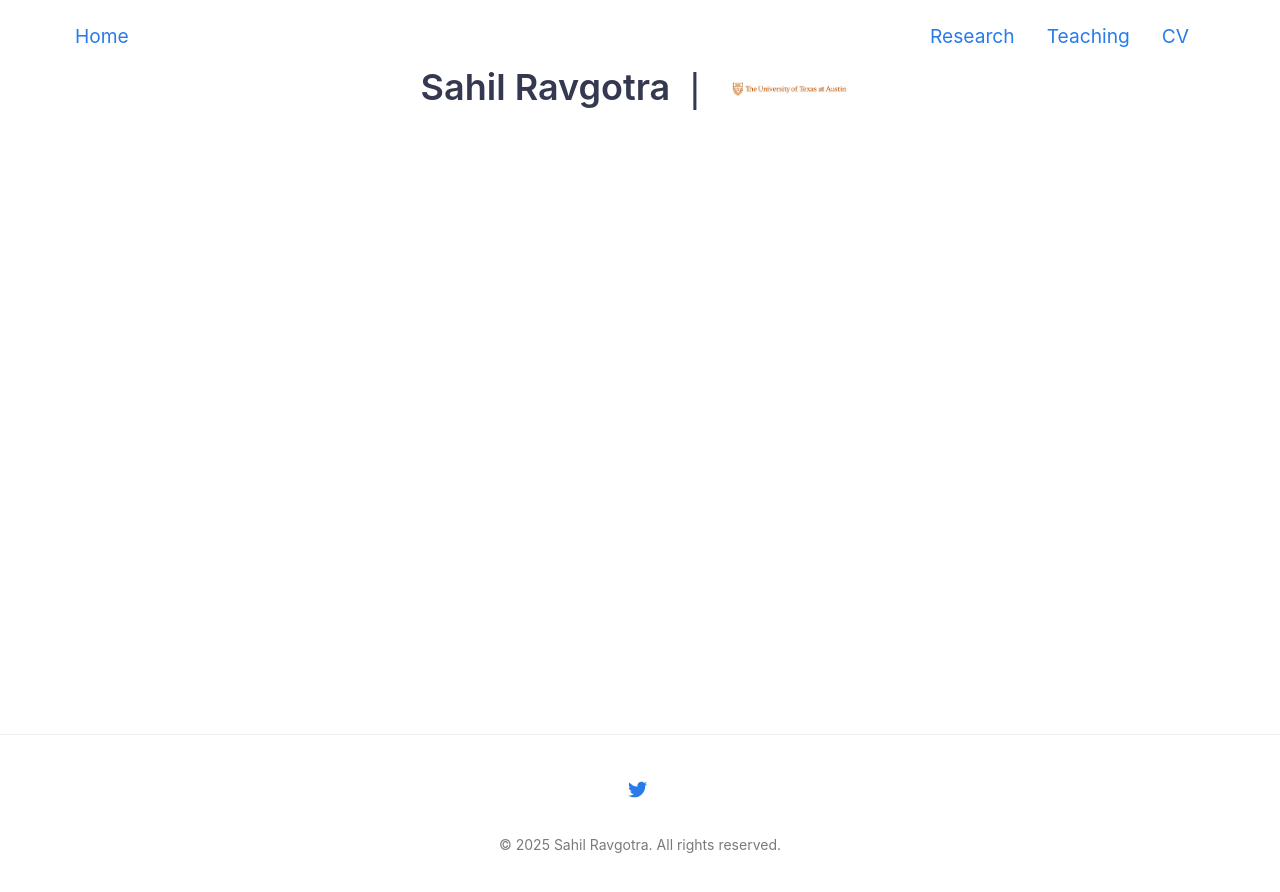
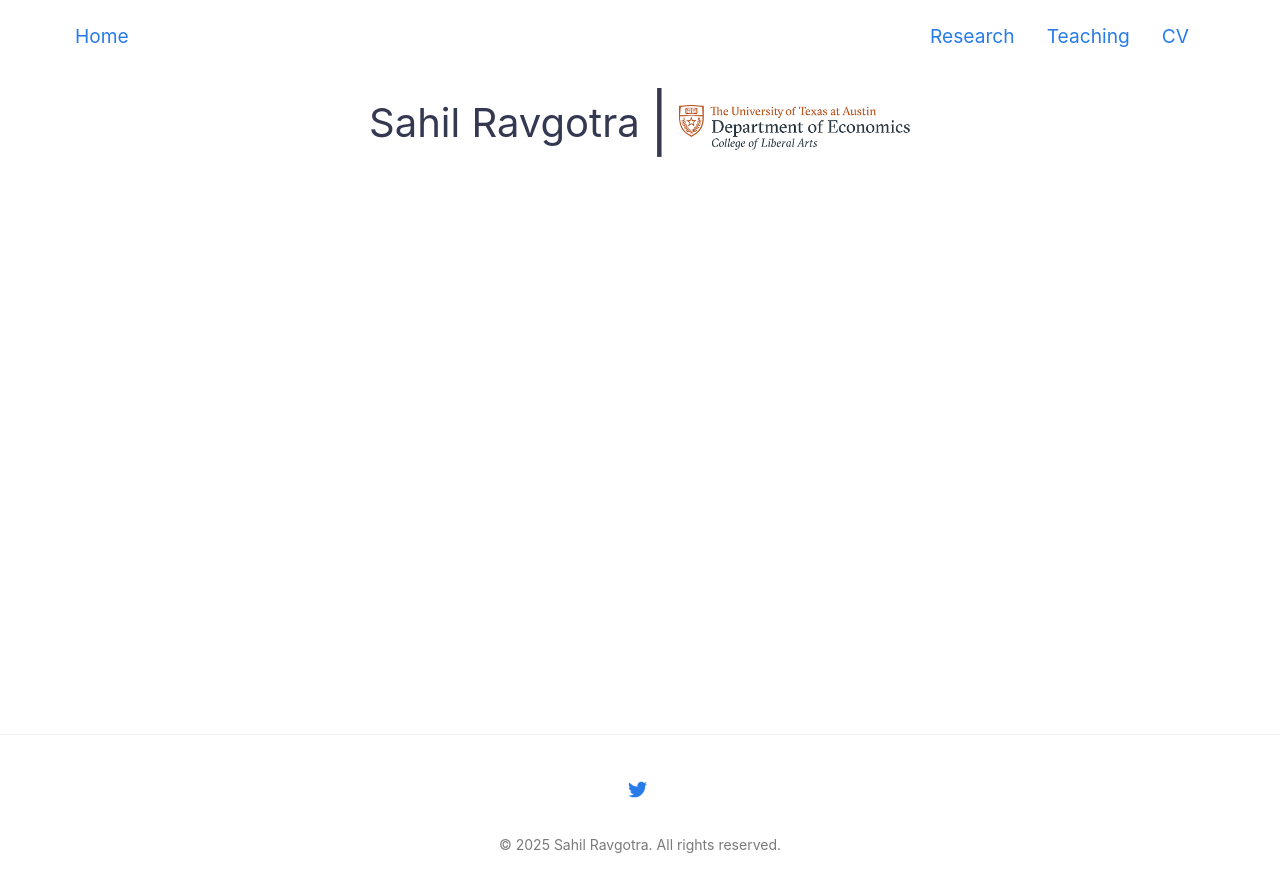
Before and after one commit to ravgotrasahil/ravgotrasahil-github.io, a Jekyll site: the page built from index.md, in a window 1280 px wide. Shown: the top 892 px of the page. Built offline with Jekyll 4.4.1, drawn with Linux system fonts in a browser that asks for light colours.

Commit message:
Update default.html

```diff
--- a/_layouts/default.html
+++ b/_layouts/default.html
@@ -9,22 +9,27 @@
   <body class="site">
 
     {% if site.google_tag_manager %}
-  <noscript>
-    <iframe src="https://www.googletagmanager.com/ns.html?id={{ site.google_tag_manager }}"
-            height="0" width="0" style="display:none;visibility:hidden"></iframe>
-  </noscript>
+      <!-- Google Tag Manager (noscript) -->
+      <noscript><iframe src="https://www.googletagmanager.com/ns.html?id={{ site.google_tag_manager }}"
+      height="0" width="0" style="display:none;visibility:hidden"></iframe></noscript>
+      <!-- End Google Tag Manager (noscript) -->
     {% endif %}
 
     {% include header.html %}
 
-  <!-- Clean consistent name | logo header -->
-  <div style="padding: 60px 0 20px 0;">
-    <div style="display: flex; justify-content: center; align-items: center; flex-wrap: wrap; gap: 18px; text-align: center;">
-      <span style="font-size: 36px; font-weight: 600; color: #343851;">Sahil Ravgotra</span>
-      <span style="font-size: 40px; line-height: 1; color: #343851;">|</span>
-      <img src="{{ site.baseurl }}/assets/img/posts/UT_logo.png" alt="UT Austin Logo" style="height: 38px; vertical-align: middle; position: relative; top: 2px;">
+   <!-- Custom Header Section -->
+<div style="background-color: white; padding: 90px 0 30px 0; text-align: center;">
+  <span style="display: inline-flex; align-items: center; gap: 10px;">
+    <span style="font-size: 2.5rem; font-weight: 400;">Sahil Ravgotra</span>
+    <span style="font-size: 3.6rem; line-height: 1;">|</span>
+    <img src="{{ site.baseurl }}/assets/img/posts/eco_logo.png" alt="UT Logo"
+         style="height: 65px; position: relative; top: 15px;">
+  </span>
 </div>
-  </div>
+
+
+
+
 
     <main class="site__content">
       <div class="container">
```
Lines whose indentation alone changed are shown as unchanged.
